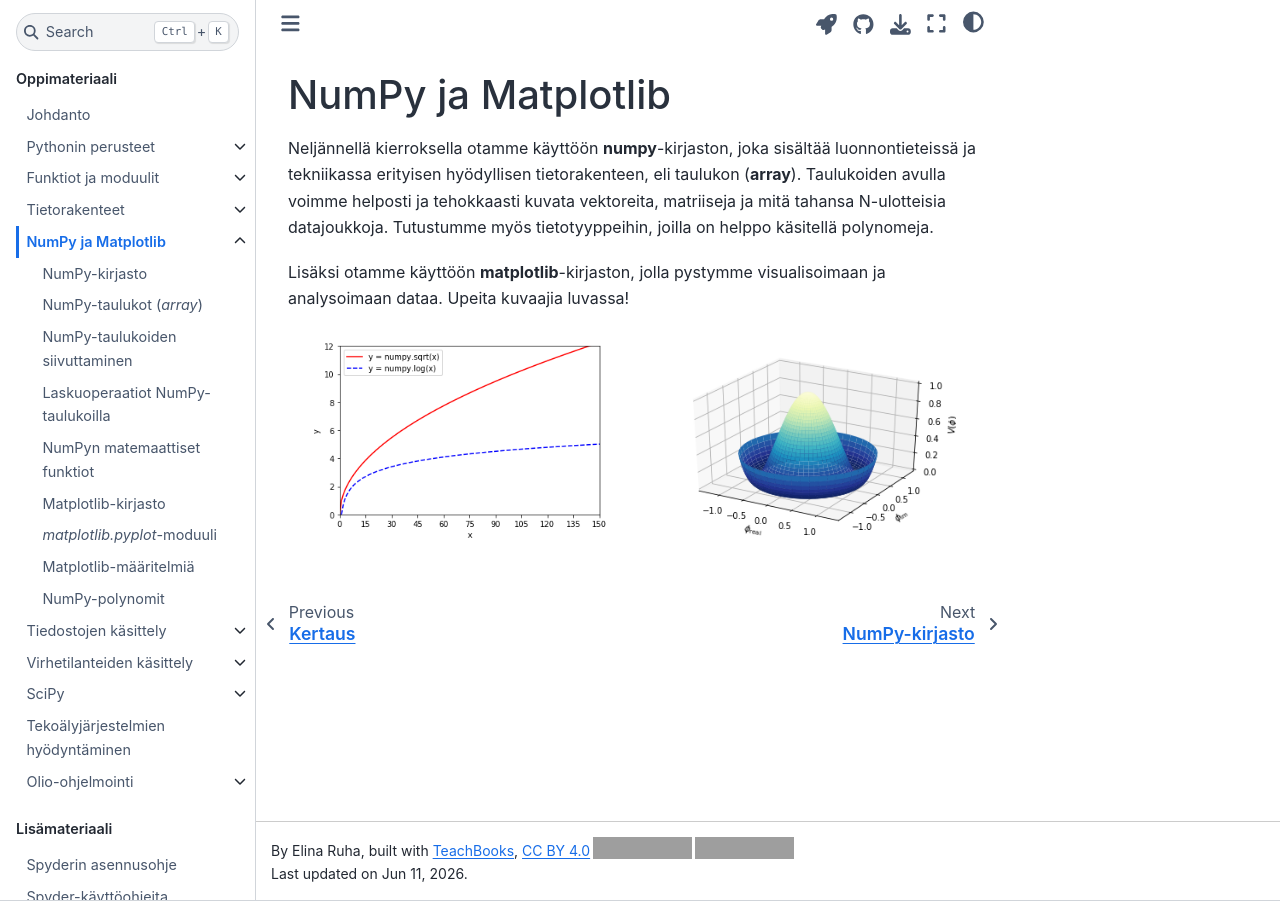
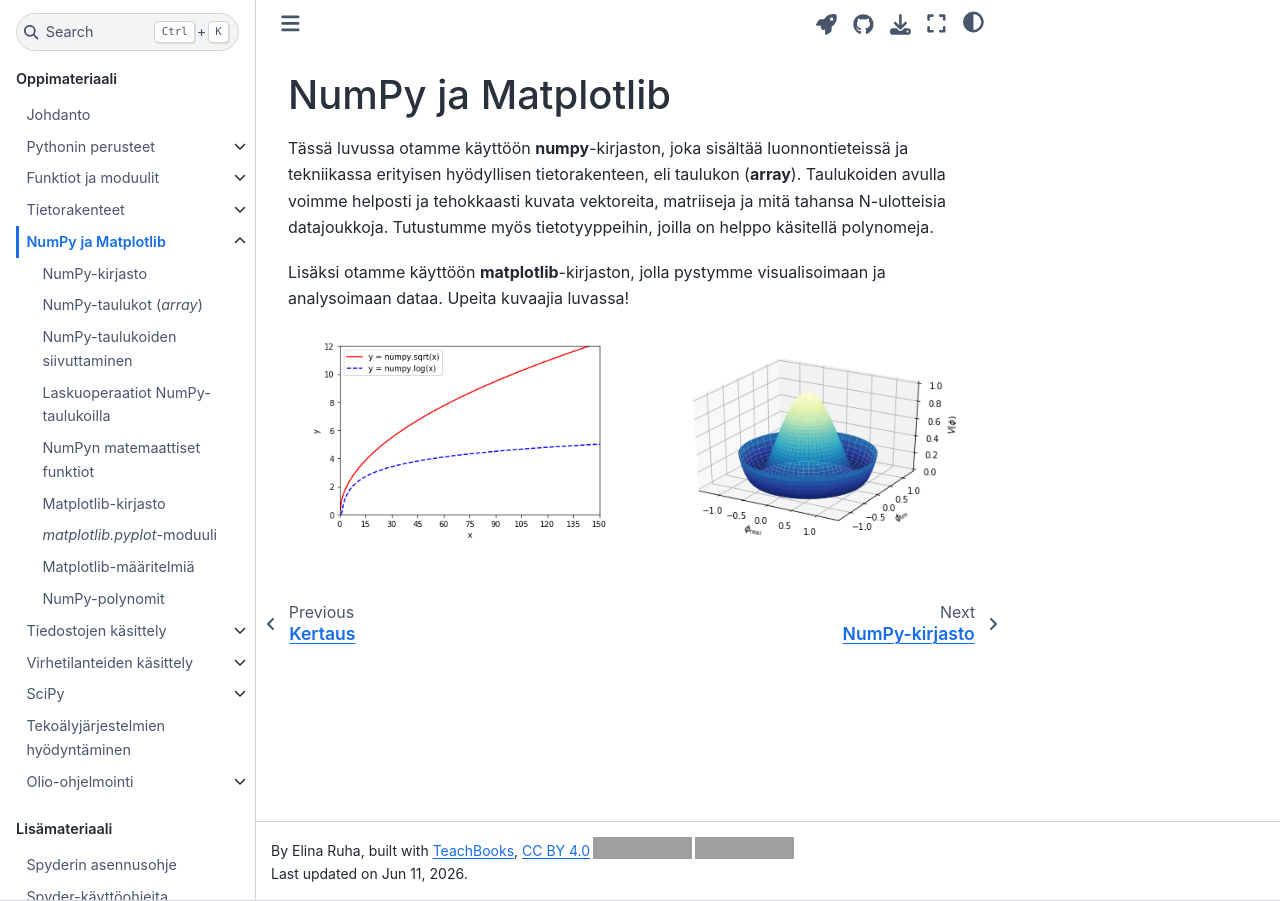
Before and after one commit to elina-ruha/CHEM-ohjelmointikurssikirja-test, a Jupyter Book: the page built from book/numpy/numpy-intro.md, in a window 1280 px wide. Built offline with Jupyter Book 1.0.4 settings and Sphinx 7.4.7 and the Sphinx Book theme 1.1.4, drawn with Linux system fonts in a browser that asks for light colours; comment, search, counter and statistics services are not loaded; grey boxes are pictures that could not be loaded.

Commit message:
Update numpy-intro.md

```diff
--- a/book/numpy/numpy-intro.md
+++ b/book/numpy/numpy-intro.md
@@ -11,7 +11,7 @@ kernelspec:
 ---
 
 # NumPy ja Matplotlib
-Neljännellä kierroksella otamme käyttöön **numpy**-kirjaston, joka sisältää luonnontieteissä
+Tässä luvussa otamme käyttöön **numpy**-kirjaston, joka sisältää luonnontieteissä
 ja tekniikassa erityisen hyödyllisen tietorakenteen, eli taulukon (**array**). Taulukoiden avulla
 voimme helposti ja tehokkaasti kuvata vektoreita, matriiseja ja mitä tahansa N-ulotteisia datajoukkoja.
 Tutustumme myös tietotyyppeihin, joilla on helppo käsitellä polynomeja.
```
